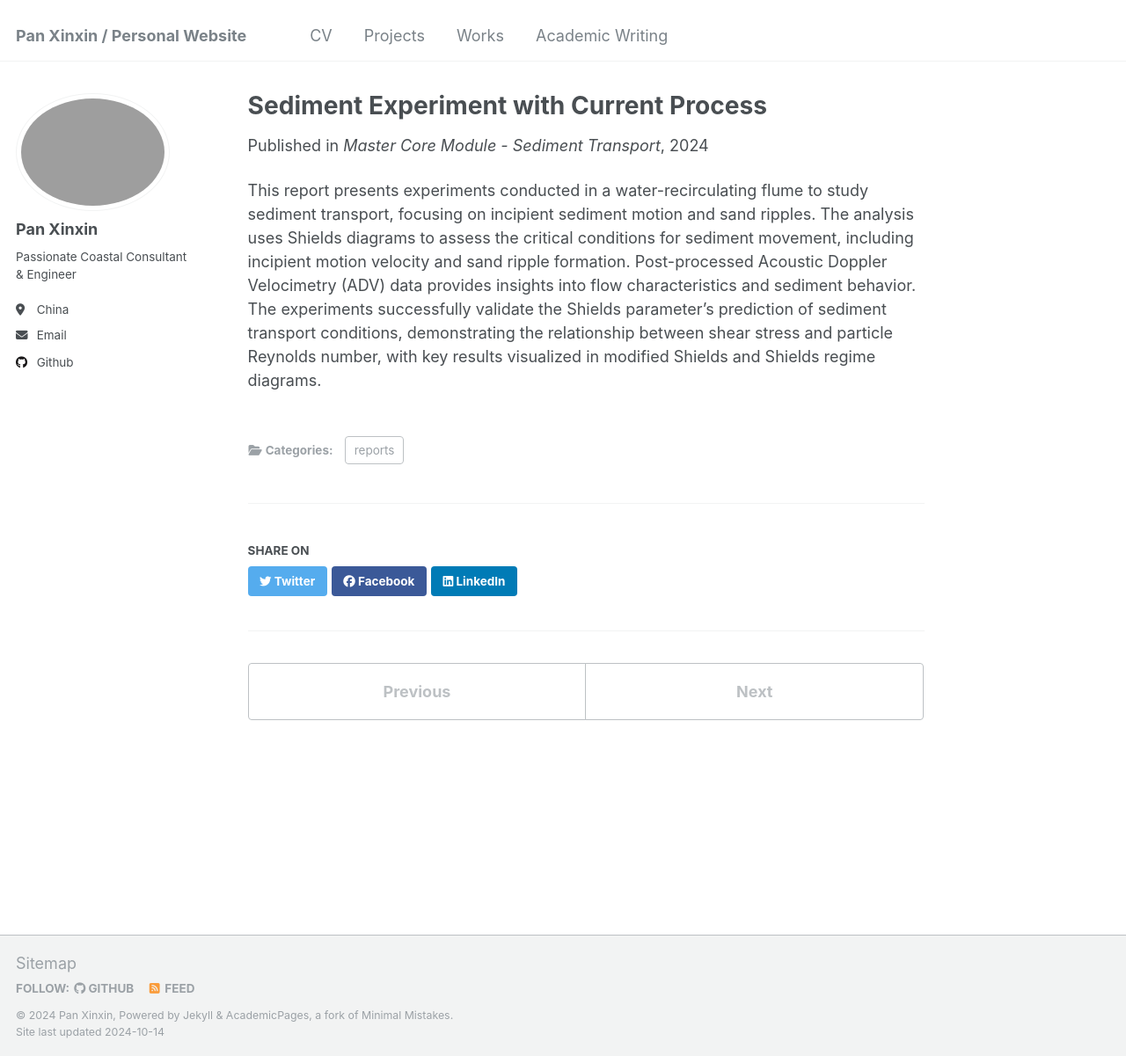
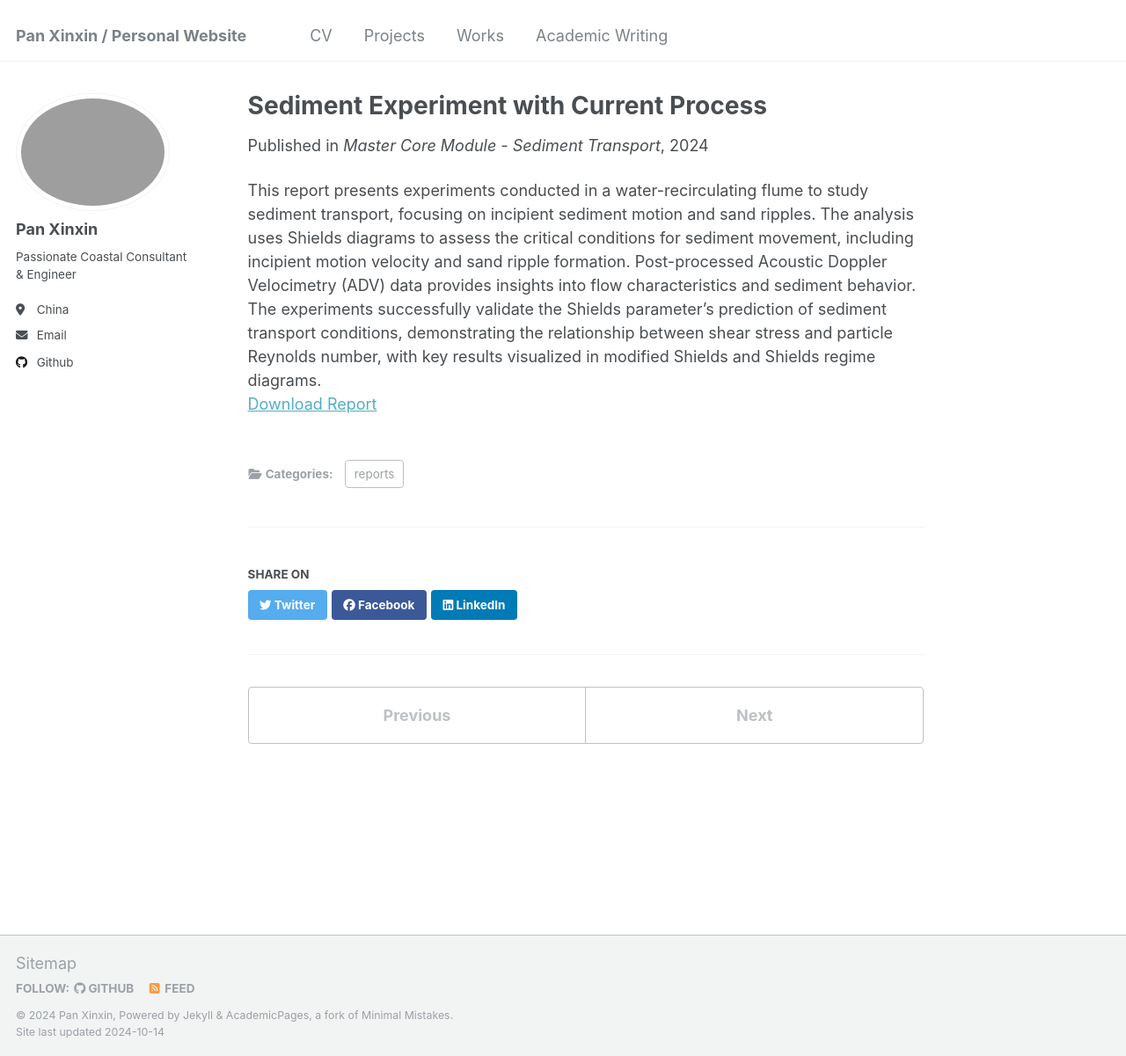
Before and after one commit to kingdaxing/kingdaxing.github.io, a Jekyll site: the page built from _publications/2024-05-01-paper-4-sediment.md, in a window 1280 px wide and 1201 px high. Shown: the whole window at 88% size. Built offline with Jekyll 4.4.1, drawn with Linux system fonts in a browser that asks for light colours.

Commit message:
Update 2024-05-01-paper-4-sediment.md

```diff
--- a/_publications/2024-05-01-paper-4-sediment.md
+++ b/_publications/2024-05-01-paper-4-sediment.md
@@ -9,4 +9,5 @@ venue: 'Master Core Module - Sediment Transport'
 paperurl: 'http://kingdaxing.github.io/files/NO3.pdf'
 ---
 
-This report presents experiments conducted in a water-recirculating flume to study sediment transport, focusing on incipient sediment motion and sand ripples. The analysis uses Shields diagrams to assess the critical conditions for sediment movement, including incipient motion velocity and sand ripple formation. Post-processed Acoustic Doppler Velocimetry (ADV) data provides insights into flow characteristics and sediment behavior. The experiments successfully validate the Shields parameter's prediction of sediment transport conditions, demonstrating the relationship between shear stress and particle Reynolds number, with key results visualized in modified Shields and Shields regime diagrams.
+This report presents experiments conducted in a water-recirculating flume to study sediment transport, focusing on incipient sediment motion and sand ripples. The analysis uses Shields diagrams to assess the critical conditions for sediment movement, including incipient motion velocity and sand ripple formation. Post-processed Acoustic Doppler Velocimetry (ADV) data provides insights into flow characteristics and sediment behavior. The experiments successfully validate the Shields parameter's prediction of sediment transport conditions, demonstrating the relationship between shear stress and particle Reynolds number, with key results visualized in modified Shields and Shields regime diagrams. <br/>
+[Download Report](http://kingdaxing.github.io/files/NO3.pdf)
```
